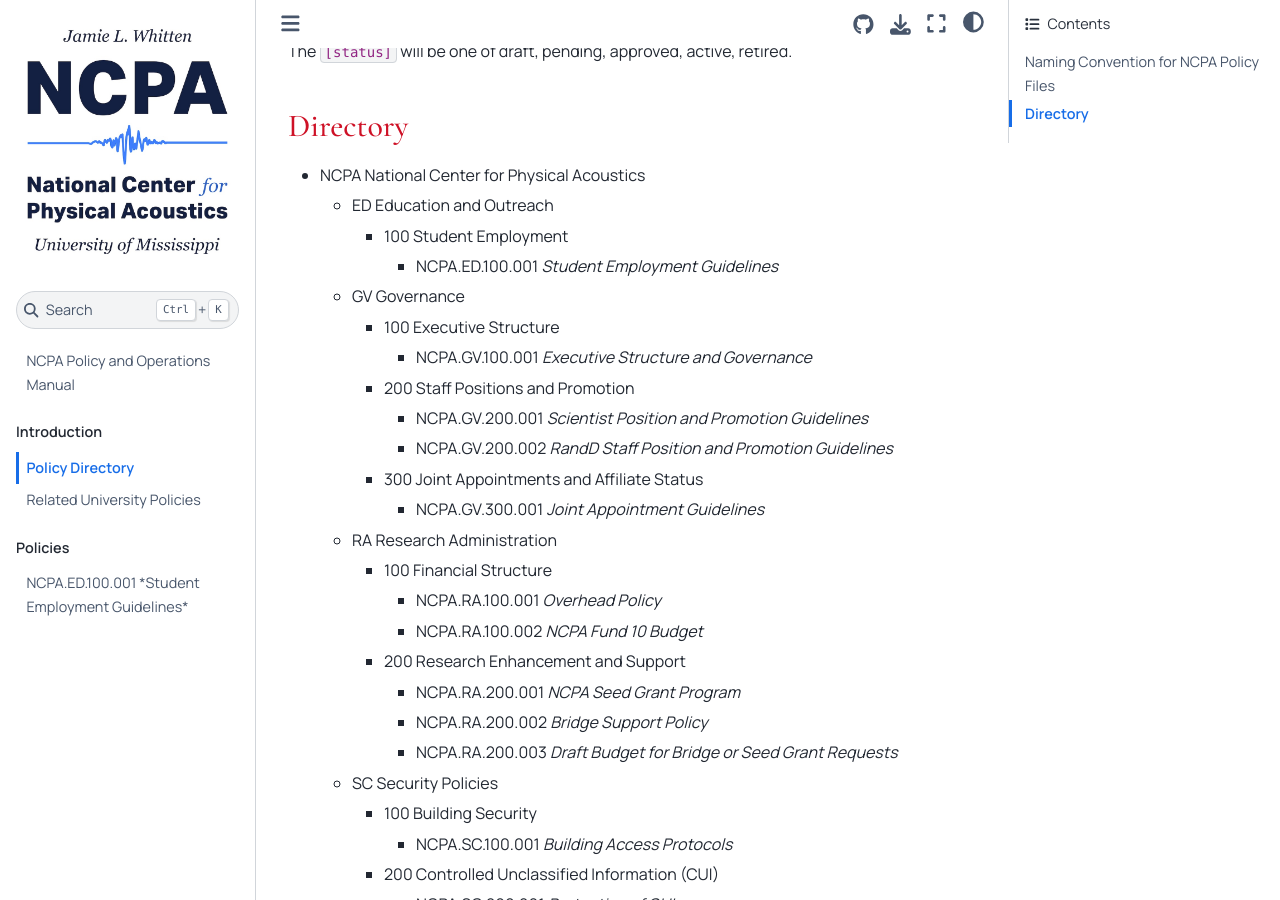
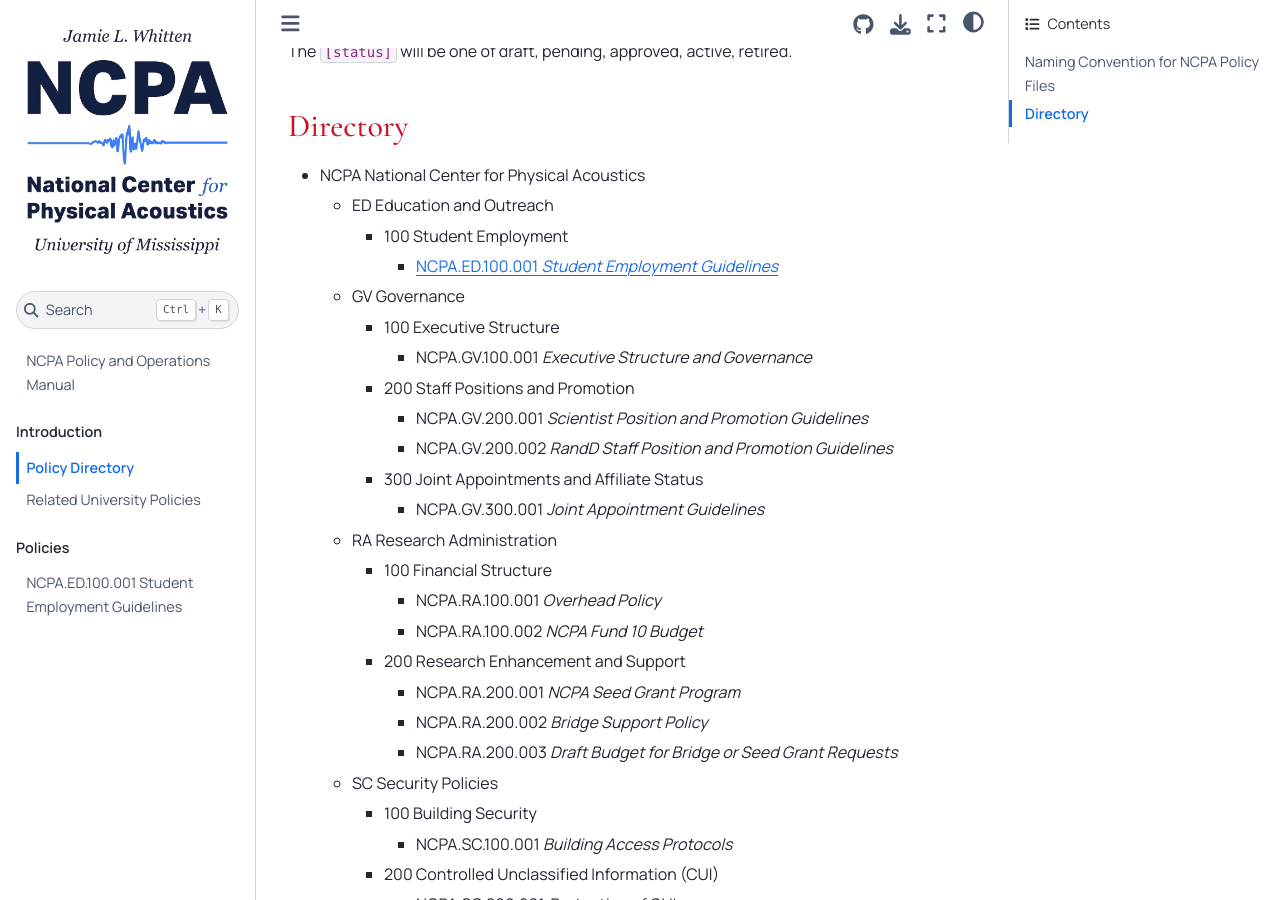
Before and after one commit to docNathanM/ncpa-policies, a Jupyter Book: the page built from book/policyfiles/NCPA.00.100.001_policyDirectory.md, in a window 1280 px wide and 900 px high, scrolled down 312 px. Built offline with Jupyter Book 1.0.4 settings and Sphinx 7.4.7 and the Sphinx Book theme 1.1.4, drawn with Linux system fonts in a browser that asks for light colours.

Commit message:
try to add link

```diff
--- a/book/_toc.yml
+++ b/book/_toc.yml
@@ -11,4 +11,4 @@
   - caption: Policies
     chapters:
       - file: policyfiles/NCPA.ED.100.001_active_2005-02-04_studentEmployementGuidelines
-        title: NCPA.ED.100.001 *Student Employment Guidelines*
+        title: NCPA.ED.100.001 Student Employment Guidelines
--- a/book/policyfiles/NCPA.00.100.001_policyDirectory.md
+++ b/book/policyfiles/NCPA.00.100.001_policyDirectory.md
@@ -15,7 +15,7 @@
 - NCPA National Center for Physical Acoustics
   - ED Education and Outreach
     - 100 Student Employment
-      - NCPA.ED.100.001 *Student Employment Guidelines*
+      - [NCPA.ED.100.001 *Student Employment Guidelines*](ncpa:ed:100:001)
   - GV Governance
     - 100 Executive Structure
       - NCPA.GV.100.001 *Executive Structure and Governance*
```
Also changed, not shown: book/policyfiles/NCPA.ED.100.001_active_2005-02-04_studentEmployementGuidelines.md (+1 -0 lines).
